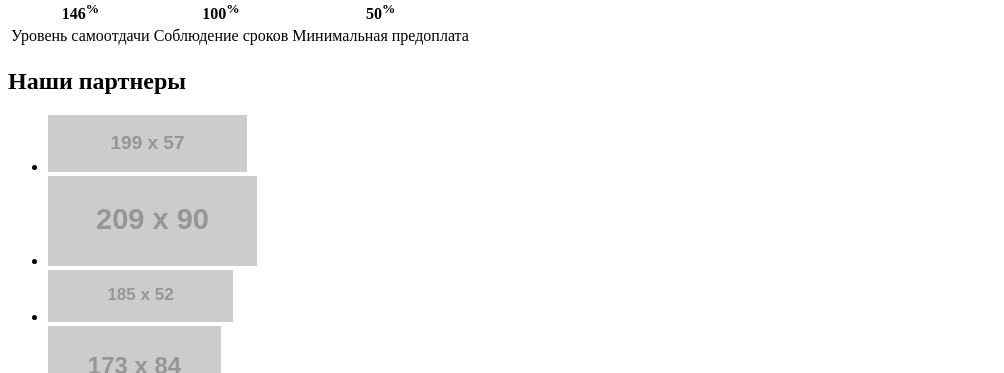
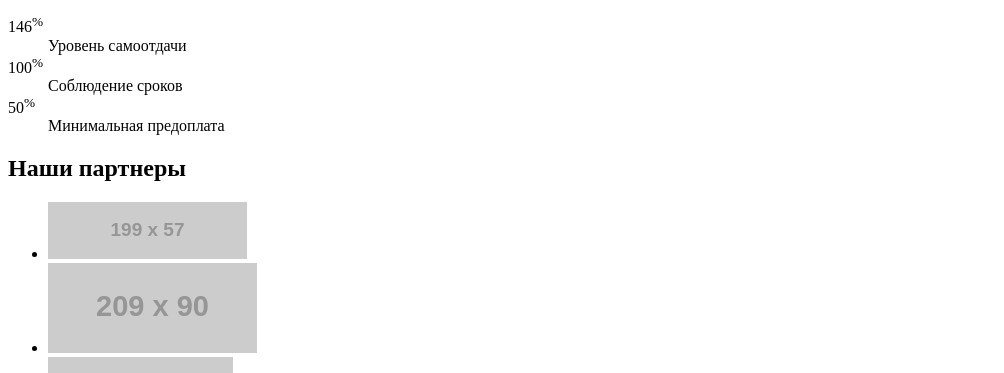
Before and after one commit to Oldrasta/Nerds, a plain HTML site: page index.html in a window 1280 px wide. Shown: the part 2427-2800 px from the top of the page, without its empty margins (0-1004 px from the left). Drawn offline with Linux system fonts and the light colour scheme; placeholder pictures from the web are drawn by us.

Commit message:
Правлю недочеты

```diff
--- a/index.html
+++ b/index.html
@@ -7,7 +7,7 @@
     <body>
         <header>
             <nav>
-                <img src="img/logo.png" width="360" height="208" alt="Логотип дизайн студии Нердс">
+                <a><img src="img/logo.png" width="360" height="208" alt="Логотип дизайн студии Нердс"></a>
                 <ul>
                     <li><a href="blank.html">Студия</a></li>
                 </ul>
@@ -27,14 +27,12 @@
             </nav>
         </header>
         <main>
+            <h1>Дизайн студия "НЕРДС"</h1>
             <section>
-                <h1>Дизайн студия "НЕРДС"</h1>
+                <h2>Слайдер</h2>
                 <p>Долго, дорого, скрупулезно.</p>
                 <p>Математически выверенный дизайн для вашего сайта или мобильного приложения</p>
                 <a href="#">Узнать больше</a>
-            </section>
-            <section>
-                <h2>Картинка слайдера</h2>
                 <img src="img/cellphones.png" alt="Телефоны на главном экране" width="760" height="431">
             </section>
             <section>
@@ -74,19 +72,16 @@
             <section>
                 <h2>Преимущества</h2>
                 <img src="img/logo.png" alt="Логотип еще раз">
-                <table>
-                    <caption>с 2004 года Любим точность во всем:</caption>
-                    <tr>
-                        <th>146<sup>%</sup></th>
-                        <th>100<sup>%</sup></th>
-                        <th>50<sup>%</sup></th>
-                    </tr>
-                    <tr>
-                        <td>Уровень самоотдачи</td>
-                        <td>Соблюдение сроков</td>
-                        <td>Минимальная предоплата</td>
-                    </tr>
-                </table>
+
+                    <h3>с 2004 года Любим точность во всем:</h3>
+                    <dl>
+                        <dt>146<sup>%</sup></dt>
+                        <dd>Уровень самоотдачи</dd>
+                        <dt>100<sup>%</sup></dt>
+                        <dd>Соблюдение сроков</dd>
+                        <dt>50<sup>%</sup></dt>
+                        <dd>Минимальная предоплата</dd>
+                    </dl>
             </section>
             <section>
                 <h2>Наши партнеры</h2>
@@ -105,11 +100,12 @@
                     5 лит П, Санкт-Петербург
                 </p>
                 <a href="tel:+78005558628">+7 800 555-86-28</a>
+                <a href="#">Напишите нам</a>
             </section>
 
         </main>
         <footer>
-            <h2>ССылки и полезная информация</h2>
+            <h2>Сcылки и полезная информация</h2>
             <ul>
                 <li><a href="#">VK</a></li>
                 <li><a href="#">Facebook</a></li>
```
